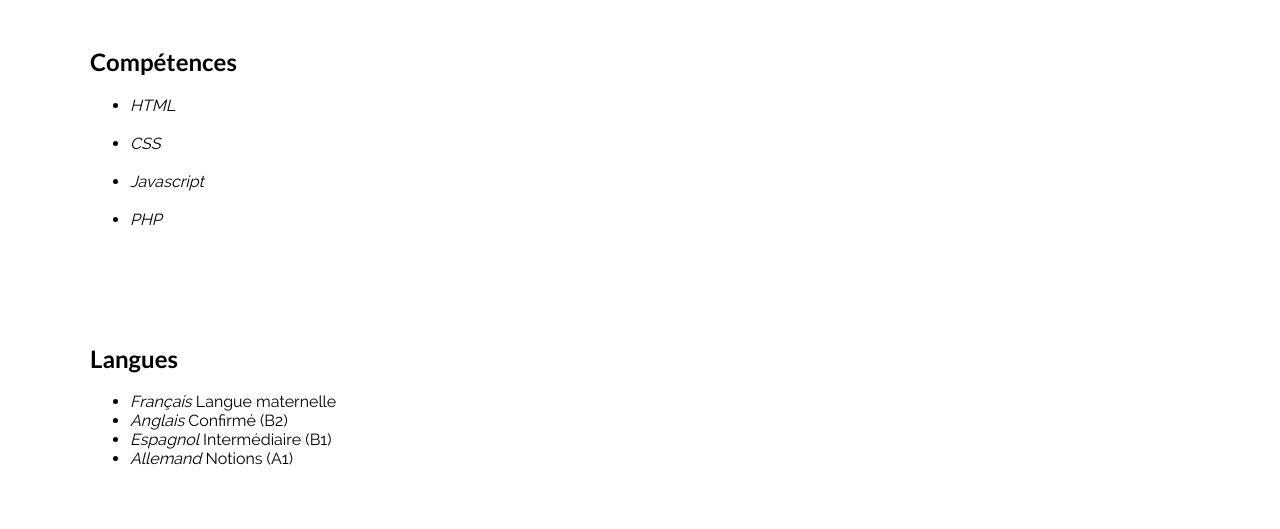
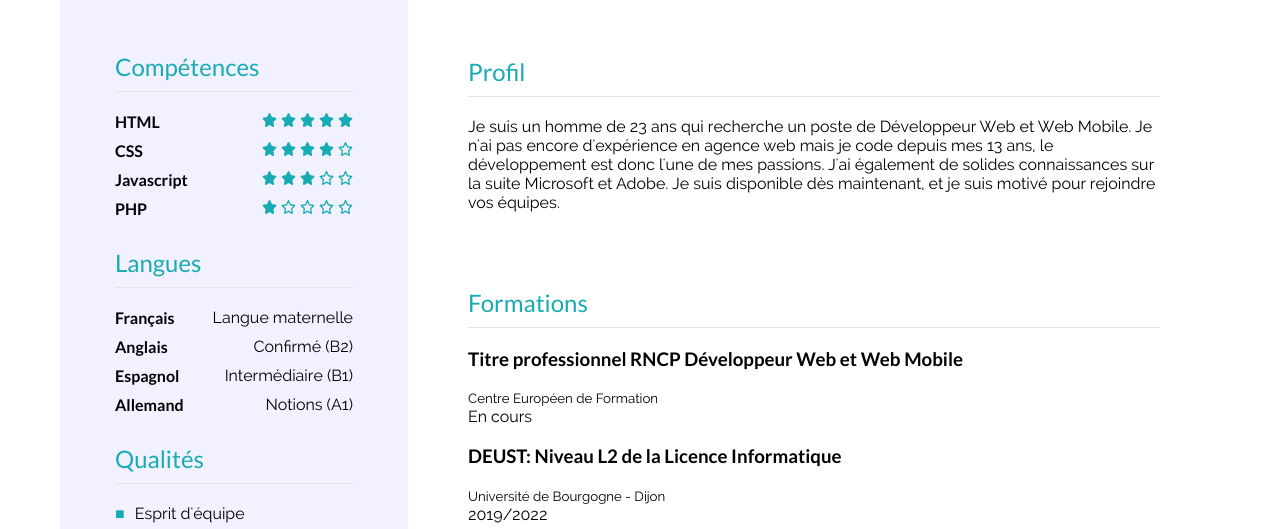
Before and after one commit to LYXORAX/CHEVALIER_Alexis_Devoir_3_CV_HTML_CSS, a plain HTML site: page index.html in a window 1280 px wide. Shown: the part 246-775 px from the top of the page. Drawn offline with Linux system fonts and the light colour scheme; files whose address does not match are found by name.

Commit message:
END Add CSS Aside

```diff
--- a/assets/css/index.css
+++ b/assets/css/index.css
@@ -39,7 +39,6 @@ header {
     margin-bottom: 10px;
 }
 .container-infos__address li img {
-    width: 15px;
     margin-right: 5px;
 }
 .container-infos__address li:nth-of-type(odd) {
@@ -49,6 +48,35 @@ header {
     width: 35%;
 }
 
+/* MAIN ASIDE */
+aside {
+    width: 30%;
+    background-color: rgba(227, 227, 277, 0.5);
+    padding: 25px;
+}
+aside section {
+    padding-bottom: 0;
+}
+#profil {
+    width: 70%;
+}
+.competences-list li {
+    display: flex;
+    justify-content: space-between;
+    margin-bottom: 10px;
+}
+.competences-list li:last-child {
+    margin-bottom: 0;
+}
+.square-list li{
+    margin-bottom: 5px;
+}
+.square-list li::before {
+    content: "\0025A0";
+    float: left;
+    color: #17abb3;
+    margin-right: 10px;
+}
 /* FOOTER */
 footer {
     background-color: #17abb3;
--- a/assets/css/style.css
+++ b/assets/css/style.css
@@ -16,11 +16,21 @@ body {
     max-width: 1160px;
 
 }
+main {
+    display: flex;
+}
 address {
     font-style: normal;
 }
-h1, h2, h3 {
+h1, h2, h3, em {
     font-family: "Lato", sans-serif;
+}
+h2 {
+    color: #17abb3;
+    padding-bottom: 10px;
+    border-bottom: 1px solid #e3e3e3;
+    font-weight: normal;
+    margin-top: 0;
 }
 section {
     padding: 30px;
@@ -29,3 +39,17 @@ strong {
     font-size: 3em;
     font-weight: 900;
 }
+em {
+    font-style: normal;
+    font-weight: bold;
+}
+ul {
+    padding-left: 0;
+    list-style-type: none;
+    font-style: normal;
+    margin-bottom: 0;
+}
+.icon {
+    width: 15px;
+    margin-right: 0px;
+}
--- a/index.html
+++ b/index.html
@@ -19,26 +19,26 @@
                 <ul class="container-infos__address">
                     <li>
                         <address>
-                            <img src="assets/images/icons/envelope-solid.svg" alt="E-mail">
+                            <img src="assets/images/icons/envelope-solid.svg" alt="E-mail" class="icon">
                             <span>alexis.chevalier.contact@gmail.com</span>
                         </address>
                     </li>
                     <li>
                         <address>
-                            <img src="assets/images/icons/house-solid.svg" alt="Adresse">
+                            <img src="assets/images/icons/house-solid.svg" alt="Adresse" class="icon">
                             <span>Auxonne, France</span>
                             <!-- Je préfère ne pas divulguer mon adresse exacte sur un repository publique -->
                         </address>
                     </li>
                     <li>
                         <address>
-                            <img src="assets/images/icons/phone-solid.svg" alt="Téléphone">
+                            <img src="assets/images/icons/phone-solid.svg" alt="Téléphone" class="icon">
                             <span>07 01 02 03 04</span>
                             <!-- Je préfère ne pas divulguer mon numéro de téléphone sur un repository publique -->
                         </address>
                     </li>
                     <li>
-                        <img src="assets/images/icons/car-solid.svg" alt="Permis">
+                        <img src="assets/images/icons/car-solid.svg" alt="Permis" class="icon">
                         <span>Permis B</span>
                     </li>
                 </ul>
@@ -49,52 +49,52 @@
         <aside>
             <section>
                 <h2>Compétences</h2>
-                <ul>
+                <ul class="competences-list">
                     <li>
                         <em>HTML</em>
                         <div class="stars">
-                            <img src="" alt="">
-                            <img src="" alt="">
-                            <img src="" alt="">
-                            <img src="" alt="">
-                            <img src="" alt="">
+                            <img src="assets/images/icons/star-solid.svg" alt="Etoile pleine" class="icon">
+                            <img src="assets/images/icons/star-solid.svg" alt="Etoile pleine" class="icon">
+                            <img src="assets/images/icons/star-solid.svg" alt="Etoile pleine" class="icon">
+                            <img src="assets/images/icons/star-solid.svg" alt="Etoile pleine" class="icon">
+                            <img src="assets/images/icons/star-solid.svg" alt="Etoile pleine" class="icon">
                         </div>
                     </li>
                     <li>
                         <em>CSS</em>
                         <div class="stars">
-                            <img src="" alt="">
-                            <img src="" alt="">
-                            <img src="" alt="">
-                            <img src="" alt="">
-                            <img src="" alt="">
+                            <img src="assets/images/icons/star-solid.svg" alt="Etoile pleine" class="icon">
+                            <img src="assets/images/icons/star-solid.svg" alt="Etoile pleine" class="icon">
+                            <img src="assets/images/icons/star-solid.svg" alt="Etoile pleine" class="icon">
+                            <img src="assets/images/icons/star-solid.svg" alt="Etoile pleine" class="icon">
+                            <img src="assets/images/icons/star-regular.svg" alt="Etoile vide" class="icon">
                         </div>
                     </li>
                     <li>
                         <em>Javascript</em>
                         <div class="stars">
-                            <img src="" alt="">
-                            <img src="" alt="">
-                            <img src="" alt="">
-                            <img src="" alt="">
-                            <img src="" alt="">
+                            <img src="assets/images/icons/star-solid.svg" alt="Etoile pleine" class="icon">
+                            <img src="assets/images/icons/star-solid.svg" alt="Etoile pleine" class="icon">
+                            <img src="assets/images/icons/star-solid.svg" alt="Etoile pleine" class="icon">
+                            <img src="assets/images/icons/star-regular.svg" alt="Etoile vide" class="icon">
+                            <img src="assets/images/icons/star-regular.svg" alt="Etoile vide" class="icon">
                         </div>
                     </li>
                     <li>
                         <em>PHP</em>
                         <div class="stars">
-                            <img src="" alt="">
-                            <img src="" alt="">
-                            <img src="" alt="">
-                            <img src="" alt="">
-                            <img src="" alt="">
+                            <img src="assets/images/icons/star-solid.svg" alt="Etoile pleine" class="icon">
+                            <img src="assets/images/icons/star-regular.svg" alt="Etoile vide" class="icon">
+                            <img src="assets/images/icons/star-regular.svg" alt="Etoile vide" class="icon">
+                            <img src="assets/images/icons/star-regular.svg" alt="Etoile vide" class="icon">
+                            <img src="assets/images/icons/star-regular.svg" alt="Etoile vide" class="icon">
                         </div>
                     </li>
                 </ul>
             </section>
             <section>
                 <h2>Langues</h2>
-                <ul>
+                <ul class="competences-list">
                     <li>
                         <em>Français</em>
                         <span>Langue maternelle</span>
@@ -115,7 +115,7 @@
             </section>
             <section>
                 <h2>Qualités</h2>
-                <ul>
+                <ul class="square-list">
                     <li>Esprit d'équipe</li>
                     <li>Autonomie</li>
                     <li>Organisation</li>
@@ -124,14 +124,14 @@
             </section>
             <section>
                 <h2>Centres d'intérêt</h2>
-                <ul>
+                <ul class="square-list">
                     <li>Natation</li>
                     <li>Volley</li>
                     <li>Informatique</li>
                 </ul>
             </section>
         </aside>
-        <section>
+        <section id="profil">
             <section>
                 <h2>Profil</h2>
                 <p>
```
Also changed, not shown: assets/images/icons/star-regular.svg (added), assets/images/icons/star-solid.svg (added).
